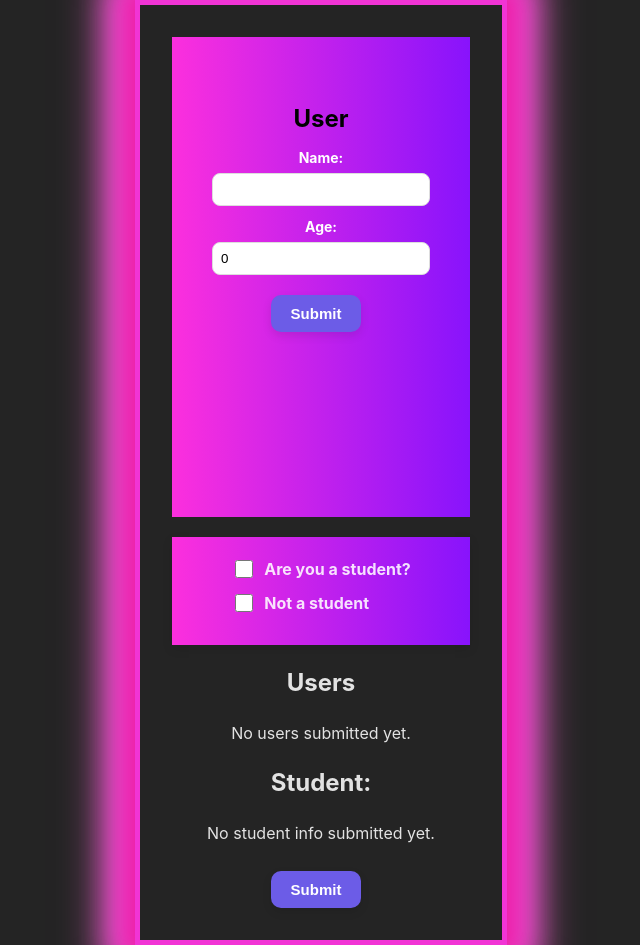
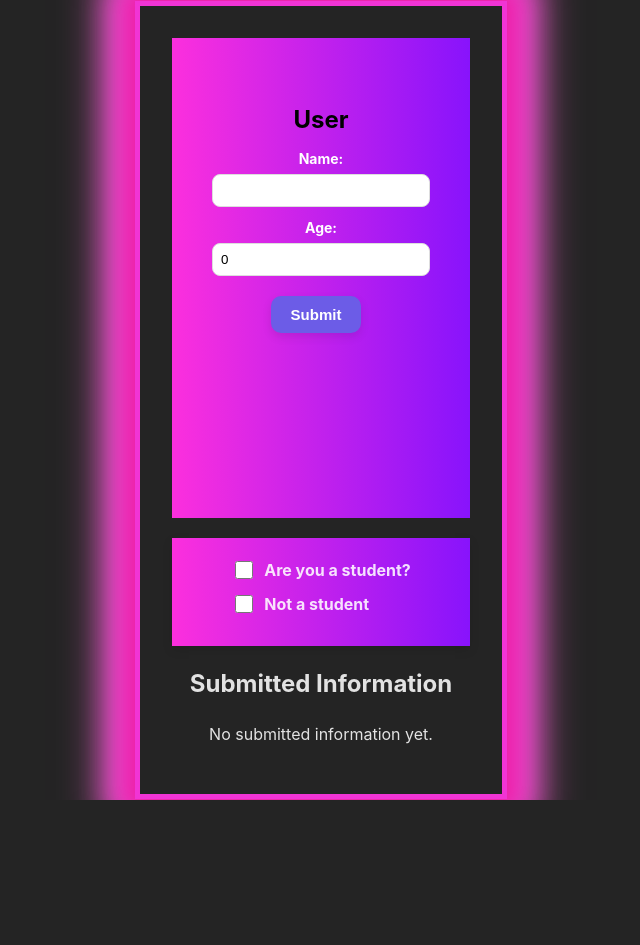
Before and after one commit to HanninenF/Parent-Child-MiniProject, a React (Vite) app: page / in a window 1280 px wide. Shown: the whole page, without its empty margins (319-959 px from the left). After the commit the page ends 800 px from the top, so only its background shows below. Built offline with nearby package versions, Linux system fonts and the light colour scheme.

Commit message:
//Denna jobbar jag med än så länge 🤌

```diff
--- a/src/components/StudentSelection/StudentSelection.tsx
+++ b/src/components/StudentSelection/StudentSelection.tsx
@@ -1,6 +1,7 @@
 import "./StudentSelection.scss";
 import { useState } from 'react';
 import Button from "../Buttons/button";
+
 
 type Student = {
     course: string;
--- a/src/components/SubmittedInfo/SubmittedInfo.tsx
+++ b/src/components/SubmittedInfo/SubmittedInfo.tsx
@@ -1,56 +1,55 @@
+//Denna jobbar jag med än så länge 🤌
 import "./SubmittedInfo.scss";
 import Button from "../Buttons/button";
 import "../UserComponents/UserBox/UserBox";
+import "../StudentSelection/StudentSelection";
+import { useState } from "react";
+
+type User = {
+    name: string;
+    age: number;
+    gif?: string;
+    isStudent: boolean;
+    studentInfo?: { course: string };
+};
 
 type SubmittedInfoProps = {
-    users?: { name: string; age: number }[];
-    studentInfo?: { course: string };
+    users?: User[];
+    onSubmit: (user: User) => void;
     onDeleteUser: (index: number) => void;
-    onEditUser: (index: number, updatedUser: { name: string; age: number }) => void;
-    onDeleteStudentInfo: () => void;
-    onEditStudentInfo: (updatedStudentInfo: { course: string }) => void;
+    onEditUser: (index: number, updatedUser: User) => void;
 };
 
 const SubmittedInfo: React.FC<SubmittedInfoProps> = ({
     users = [],
-    studentInfo,
+    onSubmit,
     onDeleteUser,
     onEditUser,
-    onDeleteStudentInfo,
-    onEditStudentInfo,
 }) => {
     return (
         <div className="submittedInfo">
-            <h2>Users</h2>
+            <h2>Submitted Information</h2>
             {users.length > 0 ? (
                 users.map((user, index) => (
-                    <div key={index} className="userCard">
-                        <p><strong>Name:</strong> {user.name}</p>
-                        <p><strong>Age:</strong> {user.age}</p>
-                        <Button title="Delete" handleClick={() => onDeleteUser(index)} />
-                        <Button title="Edit" handleClick={() => onEditUser(index, { name: user.name, age: user.age })} />
+                    <div key={index} className="infoCard">
+                        <div className="userDetails">
+                            <p><strong>Name:</strong> {user.name}</p>
+                            <p><strong>Age:</strong> {user.age}</p>
+                            {user.gif && <img src={user.gif} alt="User gif" className="userGif" />}
+                            <p><strong>Student Status:</strong> {user.isStudent ? "Student" : "Not a student"}</p>
+                            {user.isStudent && user.studentInfo && (
+                                <p><strong>Course:</strong> {user.studentInfo.course}</p>
+                            )}
+                        </div>
+                        <div className="buttonContainer">
+                            <Button title="Edit" handleClick={() => onEditUser(index, user)} />
+                            <Button title="Delete" handleClick={() => onDeleteUser(index)} />
+                        </div>
                     </div>
                 ))
             ) : (
-                <p>No users submitted yet.</p>
+                <p>No submitted information yet.</p>
             )}
-
-            <h2>Student:</h2>
-            {studentInfo ? (
-                <div className="studentCard">
-                    <p><strong>Course:</strong> {studentInfo.course}</p>
-                    <Button title="Delete" handleClick={onDeleteStudentInfo} />
-                    <Button title="Edit" handleClick={() => onEditStudentInfo({ course: studentInfo.course })} />
-                </div>
-            ) : (
-                <p>No student info submitted yet.</p>
-            )}
-            <Button title='Submit' handleClick={() => {
-                            if (users.name && users.age) {
-                                setUsers([...users, user]);
-                                setUser({ name: "", age: 0 });
-                            }
-                        }} />
         </div>
     );
 };
```
